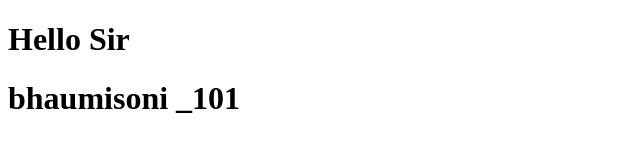
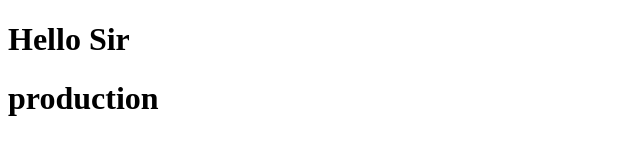
Before and after one commit to BSoni07/bhaumiksoni_202326800101_mid2025, a plain HTML site: page index.html in a window 1280 px wide. Shown: the whole page, without its empty margins (0-640 px from the left). Drawn offline with Linux system fonts and the light colour scheme.

Commit message:
fifth commit

```diff
--- a/index.html
+++ b/index.html
@@ -7,6 +7,6 @@
 </head>
 <body>
     <h1>Hello Sir</h1>
-    <h1>bhaumisoni _101</h1>
+    <h1>production</h1>
 </body>
 </html>
```
